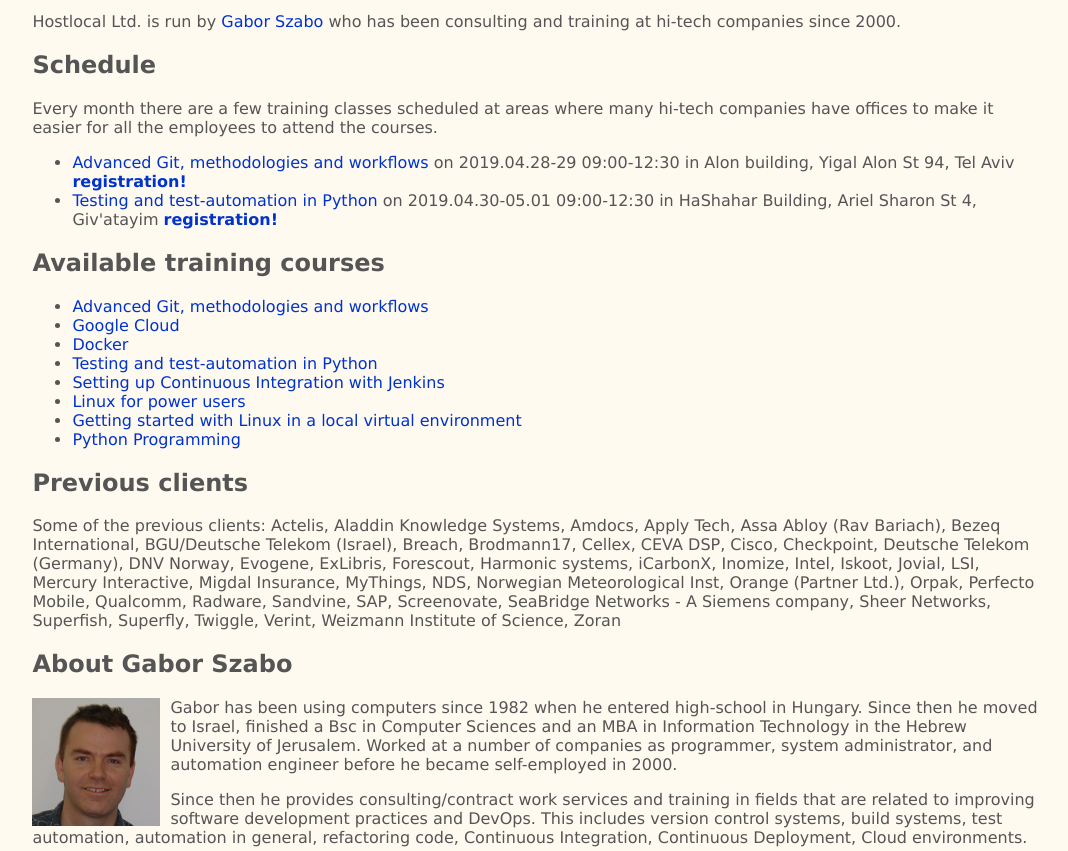
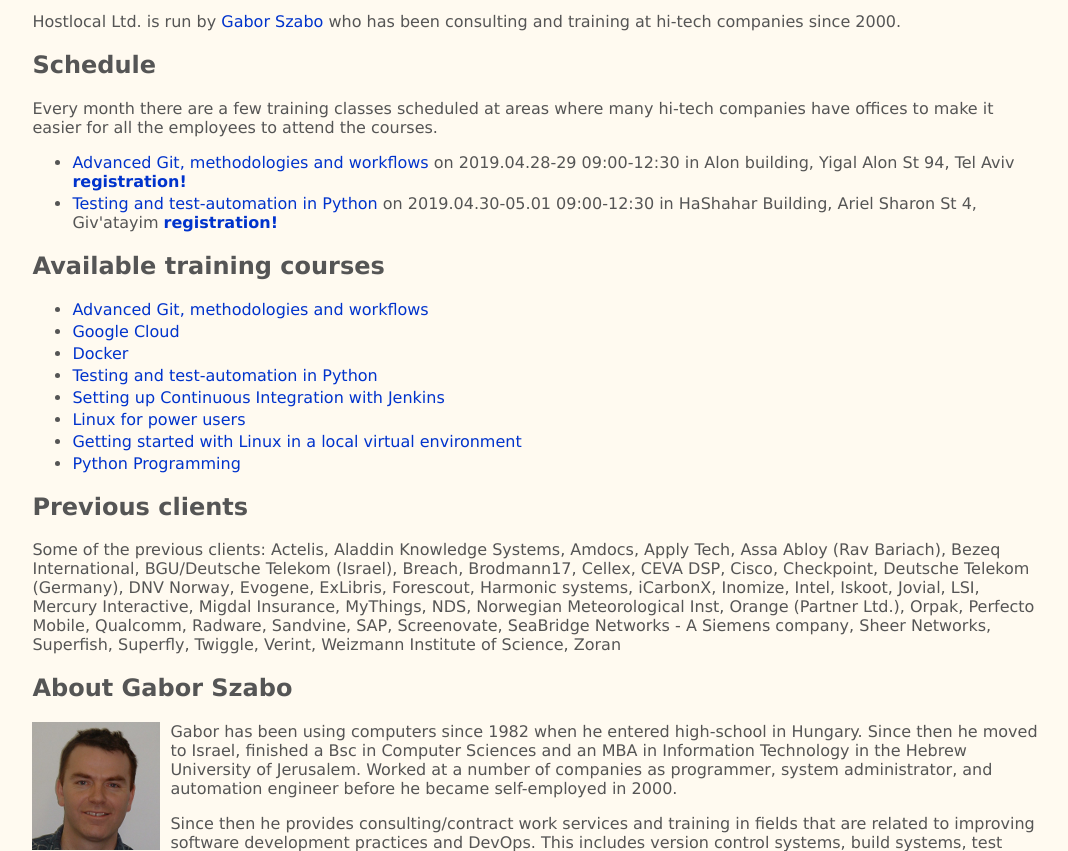
Before and after one commit to szabgab/hostlocal.com, a Flask app: page / in a window 1280 px wide. Shown: the part 331-1182 px from the top of the page, without its empty margins (102-1170 px from the left). Run offline with Flask 2, Linux system fonts and the light colour scheme.

Commit message:
separate list items to make it easier to click on them

```diff
--- a/static/style.css
+++ b/static/style.css
@@ -31,6 +31,10 @@ a:active {
 
 ul {
     line-height: 19px;
+}
+
+li {
+    margin-bottom: 3px;
 }
 
 .banner {
```
